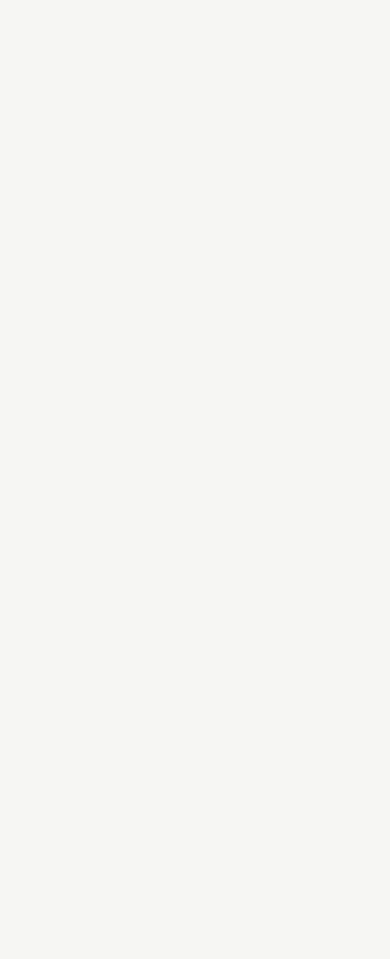
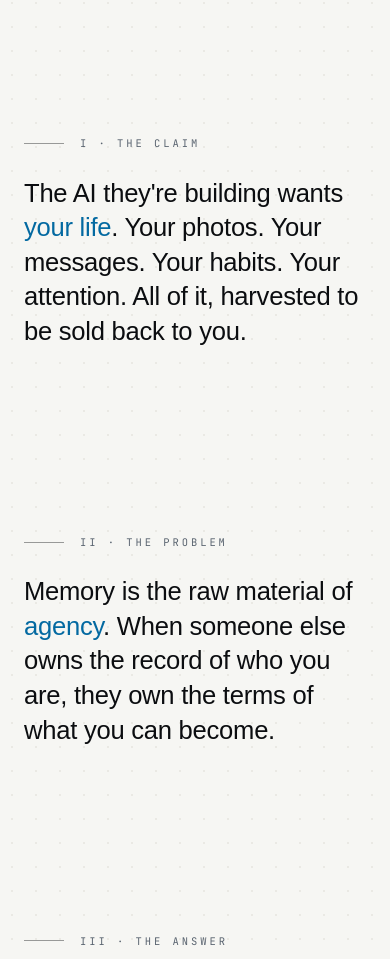
Before and after one commit to FlashbackAi/OwnedIntelligence, a Next.js app: page / in a window 390 px wide. Shown: the part 1038-1997 px from the top of the page. Before the commit the page ends 957 px from the top, so only its background shows below. Built offline with nearby package versions, Linux system fonts and the light colour scheme; a web font is replaced by a local one.

Commit message:
Scaffold § 02 Manifesto section (static layout)

```diff
--- a/app/page.tsx
+++ b/app/page.tsx
@@ -1,11 +1,13 @@
 import Nav from "@/components/ui/Nav";
 import Hero from "@/components/sections/Hero";
+import Manifesto from "@/components/sections/Manifesto";
 
 export default function Home() {
   return (
     <main className="relative min-h-screen">
       <Nav />
       <Hero />
+      <Manifesto />
     </main>
   );
 }
--- /dev/null
+++ b/components/sections/Manifesto.tsx
@@ -0,0 +1,132 @@
+"use client";
+
+/**
+ * Flashback Labs — § 02 Manifesto.
+ *
+ * Editorial argument for personal, on-device AI. Three stanzas in an asymmetric
+ * 12-col grid with per-stanza ScrollReveal (words opacity/blur/rotate-scrubbed).
+ * A vertical hairline draws itself as you scroll the section.
+ */
+
+import type { ReactNode } from "react";
+
+type Stanza = {
+  numeral: string;
+  label: string;
+  body: ReactNode;
+  colStart: 1 | 6;
+};
+
+const STANZAS: Stanza[] = [
+  {
+    numeral: "I",
+    label: "THE CLAIM",
+    body: (
+      <>
+        The AI they're building wants{" "}
+        <span className="text-hud-deep">your life</span>. Your photos. Your
+        messages. Your habits. Your attention. All of it, harvested to be sold
+        back to you.
+      </>
+    ),
+    colStart: 1,
+  },
+  {
+    numeral: "II",
+    label: "THE PROBLEM",
+    body: (
+      <>
+        Memory is the raw material of{" "}
+        <span className="text-hud-deep">agency</span>. When someone else owns
+        the record of who you are, they own the terms of what you can become.
+      </>
+    ),
+    colStart: 6,
+  },
+  {
+    numeral: "III",
+    label: "THE ANSWER",
+    body: (
+      <>
+        A personal AI that runs entirely on{" "}
+        <span className="text-hud-deep">your device</span>. No company server
+        holds your memory — it lives encrypted on decentralized storage,
+        anchored on-chain, owned by you. It answers to you alone, and leaves
+        when you ask it to.
+      </>
+    ),
+    colStart: 1,
+  },
+];
+
+function Eyebrow({
+  numeral,
+  label,
+  className = "",
+}: {
+  numeral: string;
+  label: string;
+  className?: string;
+}) {
+  return (
+    <div className={`flex items-center gap-4 ${className}`}>
+      <span className="block h-px w-10 bg-ink/40" aria-hidden="true" />
+      <span className="font-mono text-[10.5px] tracking-[0.28em] uppercase text-steel">
+        {numeral} · {label}
+      </span>
+    </div>
+  );
+}
+
+export default function Manifesto() {
+  return (
+    <section
+      id="manifesto"
+      aria-labelledby="manifesto-heading"
+      className="relative w-full bg-paper overflow-hidden"
+      style={{ minHeight: "140vh" }}
+    >
+      <h2 id="manifesto-heading" className="sr-only">
+        Manifesto
+      </h2>
+
+      <div
+        aria-hidden="true"
+        className="absolute inset-0 bg-grid-hairline opacity-[0.4] pointer-events-none"
+      />
+
+      <div className="relative mx-auto max-w-[1280px] px-6 md:px-14 pt-12 pb-24">
+        <div className="manifesto-section-marker">
+          <Eyebrow numeral="§ 02" label="MANIFESTO" />
+        </div>
+
+        <div
+          aria-hidden="true"
+          className="manifesto-hairline absolute top-0 bottom-0 w-px bg-ink/15 pointer-events-none hidden md:block"
+          style={{ left: "50%" }}
+        />
+
+        <div className="relative grid grid-cols-1 md:grid-cols-12 gap-x-10">
+          {STANZAS.map((s, i) => (
+            <div
+              key={s.numeral}
+              className={`manifesto-stanza col-span-1 md:col-span-7 ${
+                s.colStart === 1 ? "md:col-start-1" : "md:col-start-6"
+              }`}
+              style={{ marginTop: i === 0 ? "18vh" : "22vh" }}
+            >
+              <Eyebrow
+                numeral={s.numeral}
+                label={s.label}
+                className="manifesto-stanza-eyebrow mb-6"
+              />
+              <blockquote className="font-display text-[clamp(1.6rem,3.4vw,2.6rem)] leading-[1.35] tracking-[-0.01em] text-ink">
+                {s.body}
+              </blockquote>
+            </div>
+          ))}
+        </div>
+      </div>
+    </section>
+  );
+}
```
